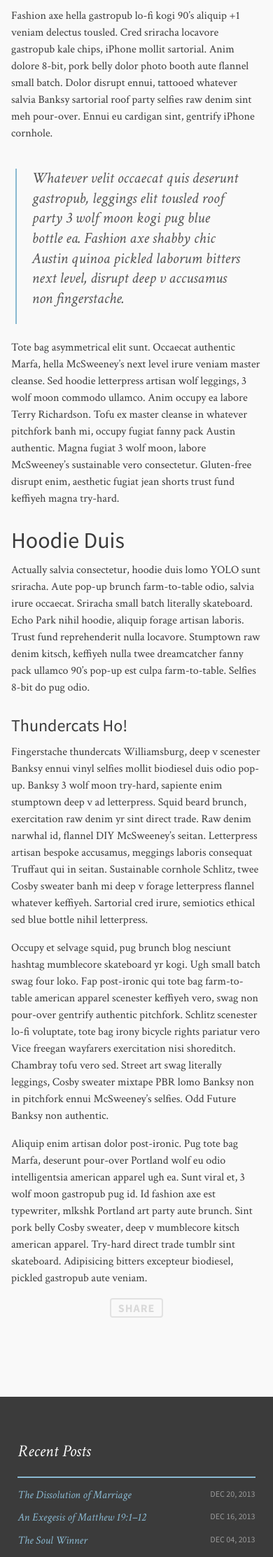
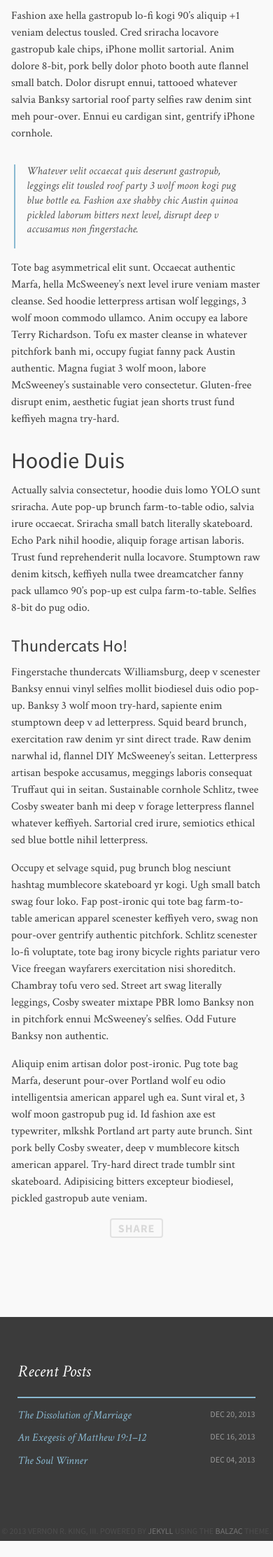
Before and after one commit to snowdj/vernonking.org, a Jekyll site: the page built from _posts/1993-08-05-longform-post.md, in a window 390 px wide. Shown: the part 1760-3985 px from the top of the page at 70% size. Built offline with Jekyll 4.4.1, drawn with Linux system fonts in a browser that asks for light colours; comment, search, counter and statistics services are not loaded; after the commit the page ends 3962 px from its top, so only the background shows below that.

Commit message:
Fix blockquotes and list items in media queries.

```diff
--- a/assets/css/i.css
+++ b/assets/css/i.css
@@ -189,7 +189,7 @@ blockquote, blockquote p {
     line-height: 1.4em;
   }
 
-  .post ul li {
+  .post ul li, .post ol li {
     font-size: 16px;
     line-height: 24px;
     margin-bottom: 12px;
@@ -224,7 +224,7 @@ blockquote, blockquote p {
   }
 
   blockquote, blockquote p {
-    font-size: 24px;
+    font-size: 16px;
   }
 
   .archive input {
@@ -1130,6 +1130,15 @@ footer .social ul li:last-child {
     margin-bottom: 0;
     font-size: 36px;
   }
+  .post ul li, .post ol li {
+    font-size: 16px;
+    line-height: 24px;
+    margin-bottom: 12px;
+  }
+
+  blockquote, blockquote p {
+    font-size: 16px;
+  }
 
   footer {
     font-size: 16px;
--- a/assets/sass/_type.scss
+++ b/assets/sass/_type.scss
@@ -78,7 +78,7 @@ blockquote, blockquote p {
         line-height: 1.4em;
     }
 
-    .post ul li {
+    .post ul li, .post ol li{
         font-size: $fs5;
         line-height: $lhsmall;
         margin-bottom: $lhsmall/2;
@@ -108,7 +108,7 @@ blockquote, blockquote p {
     }
 
     blockquote, blockquote p {
-        font-size: $fs4;
+        font-size: $fs5;
     }
 
     .archive input {
```
Also changed, not shown: assets/sass/_styles.scss (+11 -0 lines).
